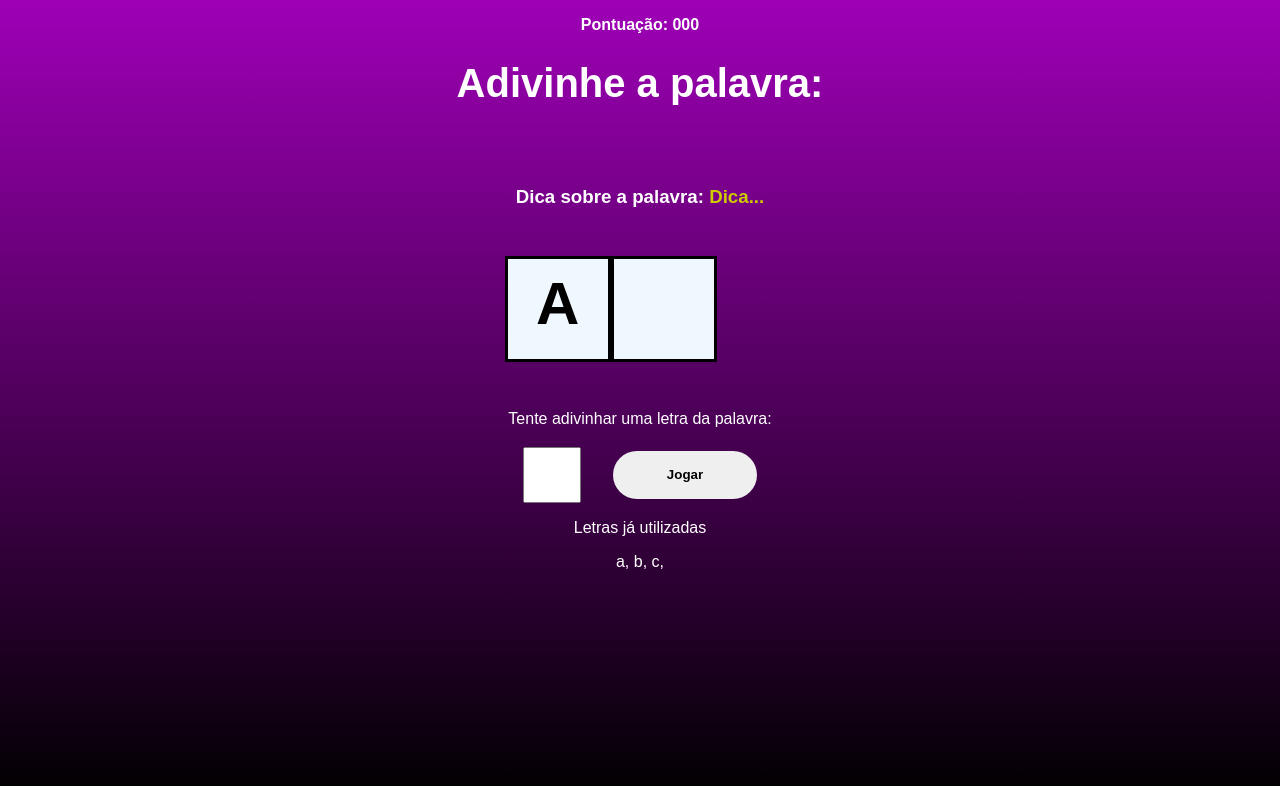
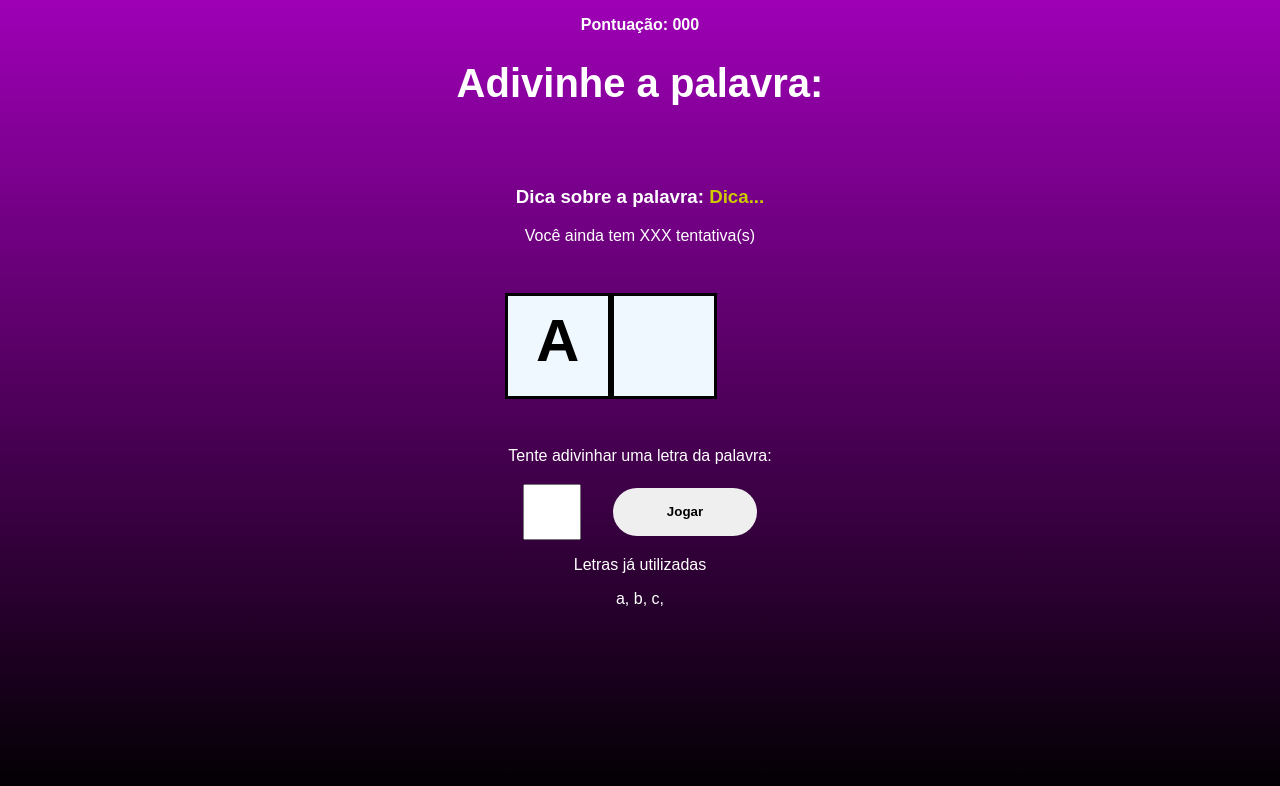
Before and after one commit to eduardooliveira3101/Secret-words, a React (Vite) app: page / in a window 1280 px wide. Both pictures are taken after a click on the button "Começar jogo". Shown: the top 786 px of the page. Built offline with nearby package versions, Linux system fonts and the light colour scheme.

Commit message:
game display

```diff
--- a/src/components/Game.jsx
+++ b/src/components/Game.jsx
@@ -11,7 +11,7 @@ export function Game() {
       <h3 className={styles.tip}>
         Dica sobre a palavra: <span>Dica...</span>
       </h3>
-
+      <p>Você ainda tem XXX tentativa(s)</p>
       <div className={styles.wordContainer}>
         <span className={styles.letter}>A</span>
         <span className={styles.blankSquare}></span>
```
